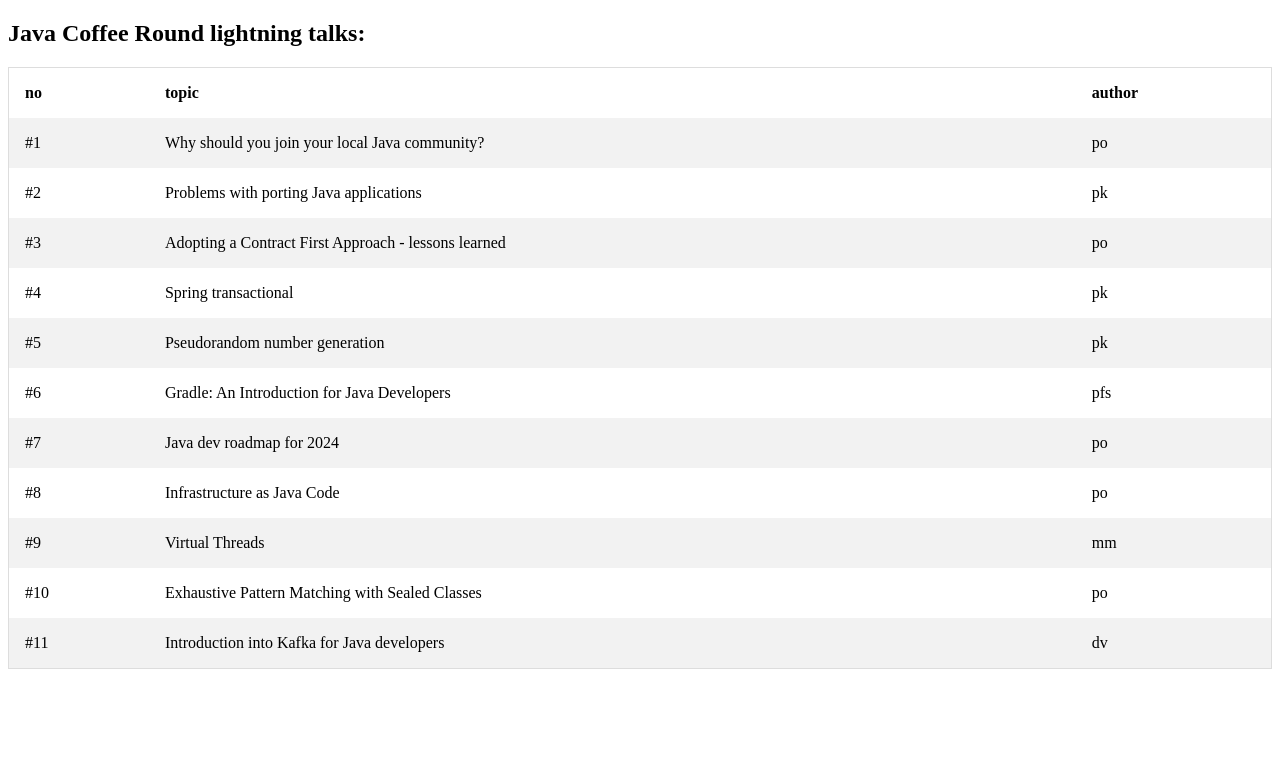
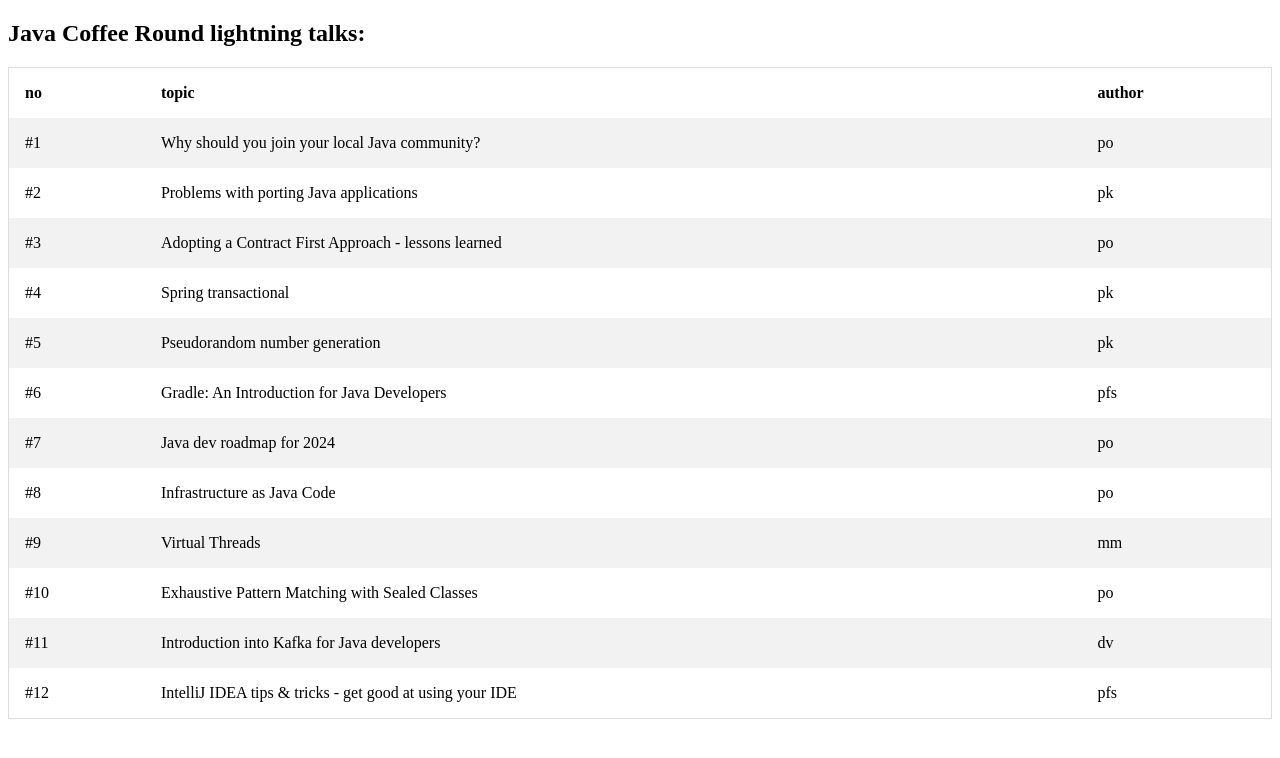
Before and after one commit to pobuchow/java-coffee-round-website, a plain HTML site: page index.html in a window 1280 px wide. Drawn offline with Linux system fonts and the light colour scheme.

Commit message:
Add topic for Round 12 (#1)

```diff
--- a/index.html
+++ b/index.html
@@ -85,6 +85,11 @@
         <td>Introduction into Kafka for Java developers</td>
         <td>dv</td>
     </tr>
+    <tr>
+        <td>#12</td>
+        <td>IntelliJ IDEA tips & tricks - get good at using your IDE</td>
+        <td>pfs</td>
+    </tr>
 </table>
 
 </body>
```
